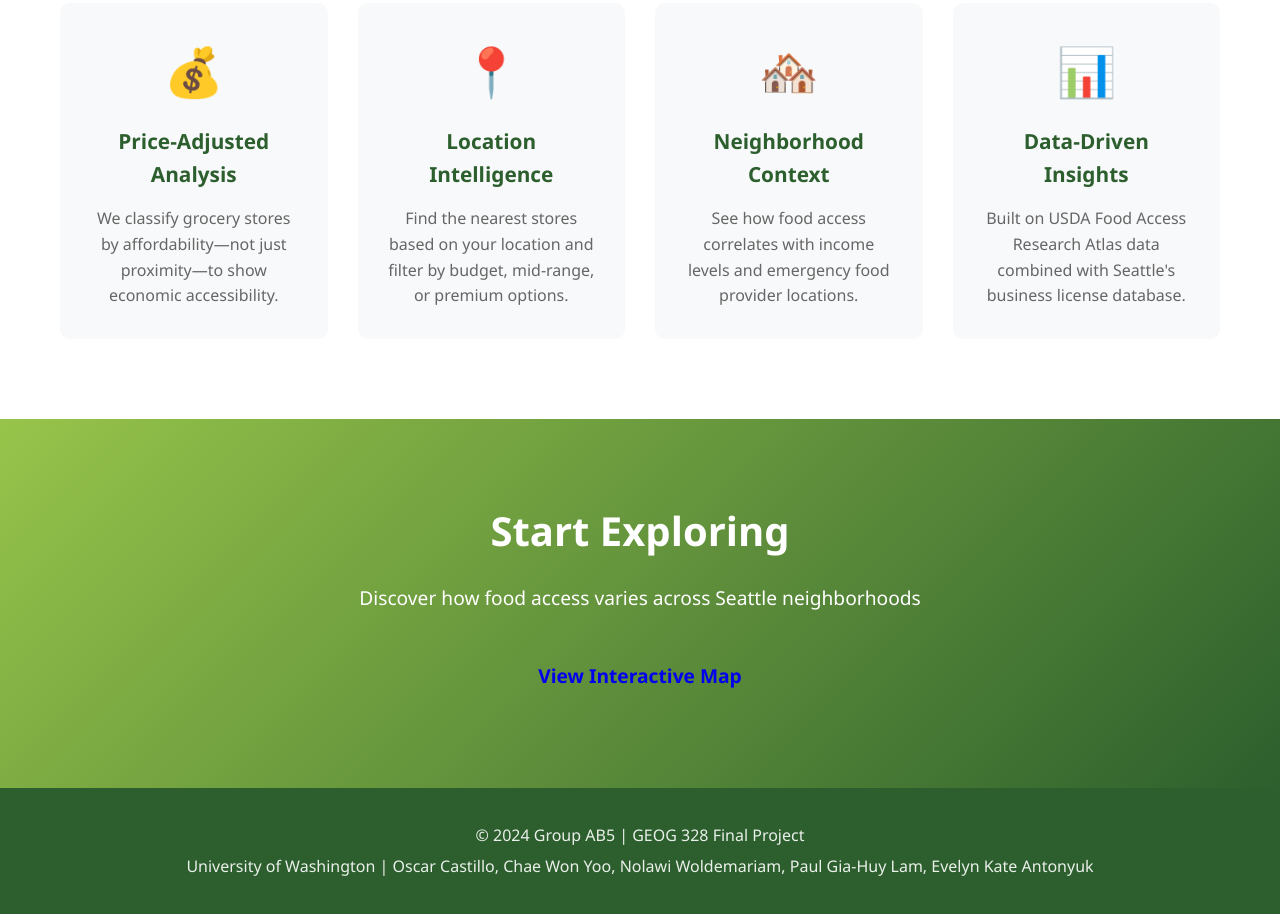
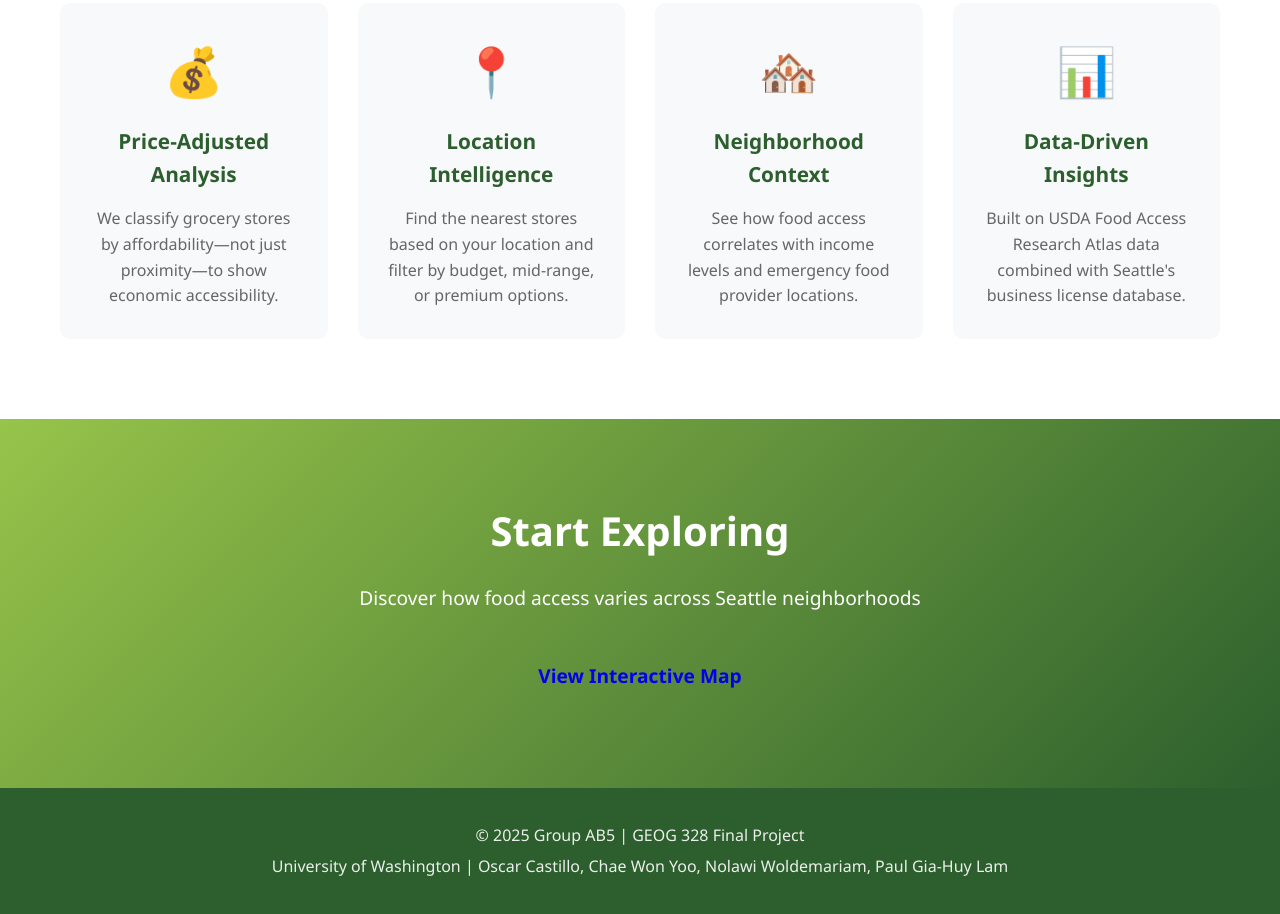
Before and after one commit to ocasti-1928405/AB5-seattle-food-equity-map, a plain HTML site: page index.html in a window 1280 px wide. Shown: the part 773-1687 px from the top of the page. Drawn offline with Linux system fonts and the light colour scheme.

Commit message:
Minor text updates

```diff
--- a/index.html
+++ b/index.html
@@ -83,8 +83,8 @@
 
     <footer>
         <div class="container">
-            <p>&copy; 2024 Group AB5 | GEOG 328 Final Project</p>
-            <p>University of Washington | Oscar Castillo, Chae Won Yoo, Nolawi Woldemariam, Paul Gia-Huy Lam, Evelyn Kate Antonyuk</p>
+            <p>&copy; 2025 Group AB5 | GEOG 328 Final Project</p>
+            <p>University of Washington | Oscar Castillo, Chae Won Yoo, Nolawi Woldemariam, Paul Gia-Huy Lam</p>
         </div>
     </footer>
 
```
Also changed, not shown: pages/about.html (+1 -1 lines), pages/education.html (+1 -1 lines).
